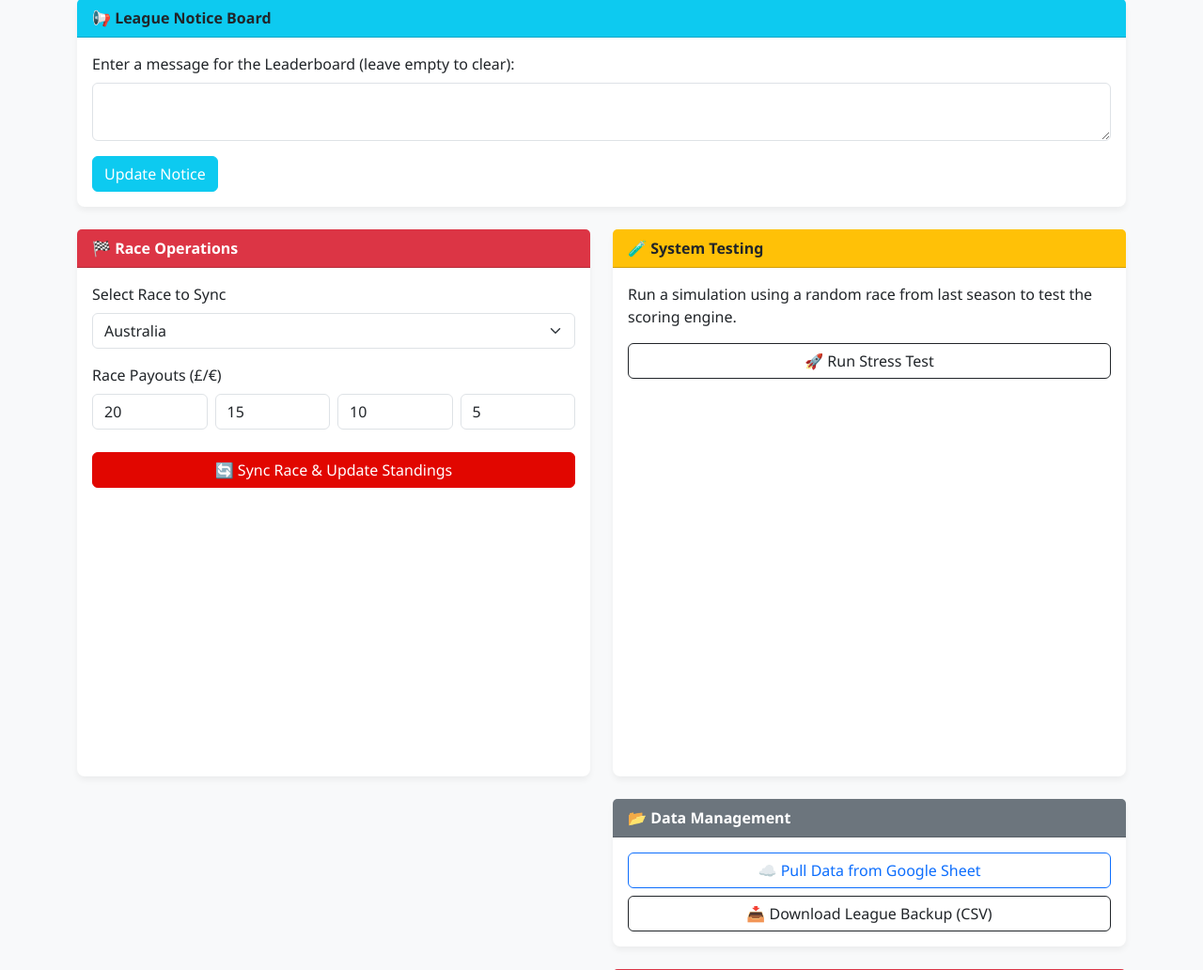
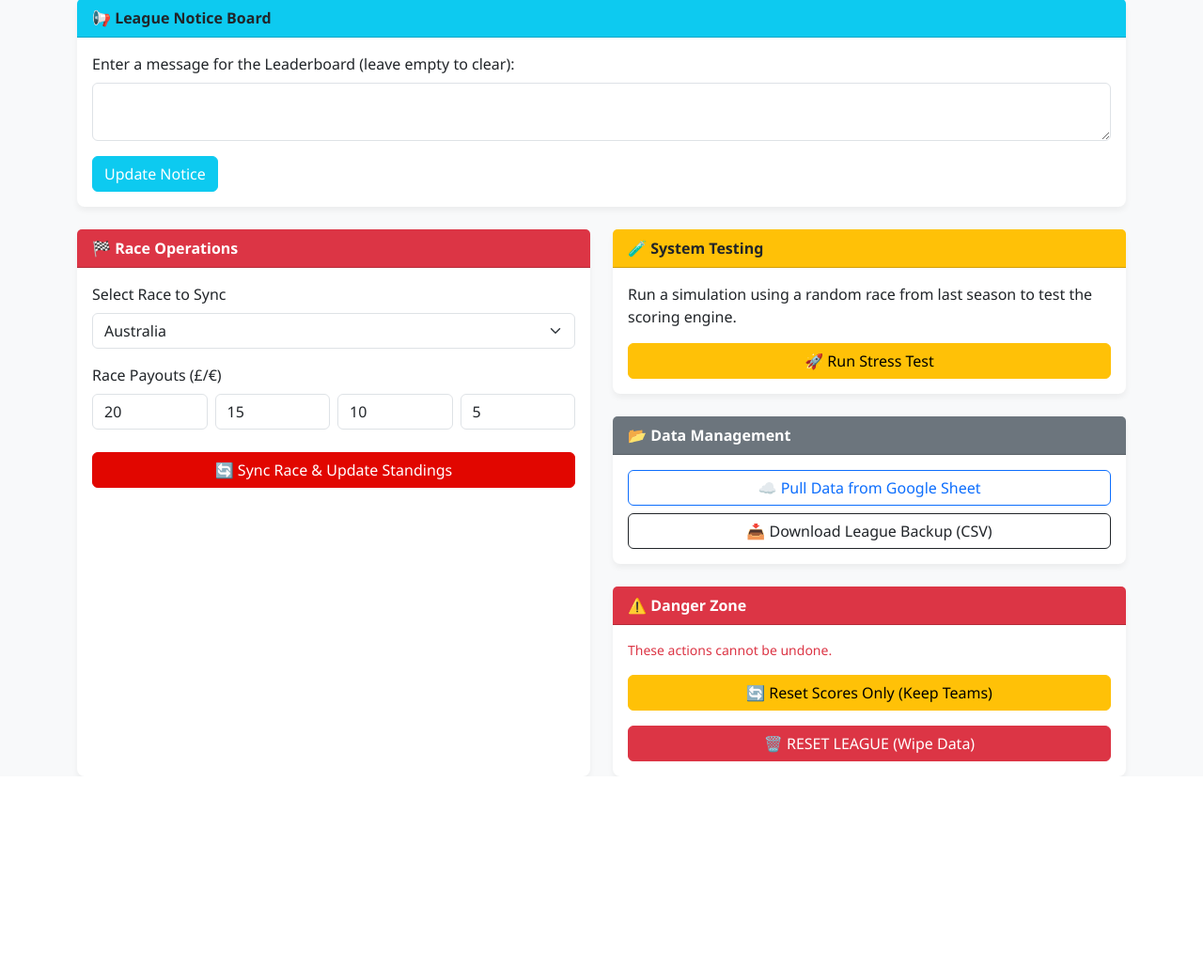
Before and after one commit to clarkey1993/f1-fantasy-2026, a Flask app: page /admin in a window 1280 px wide. Shown: the part 310-1342 px from the top of the page at 94% size. After the commit the page ends 1136 px from the top, so only its background shows below. Run offline with Flask 3, Linux system fonts and the light colour scheme; the visitor is signed in with stand-in values (Sample User, id 1).

Commit message:
change admin

```diff
--- a/templates/admin.html
+++ b/templates/admin.html
@@ -76,13 +76,13 @@
 
     <!-- Testing Section -->
     <div class="col-md-6">
-        <div class="card h-100 border-warning">
+        <div class="card border-warning">
             <div class="card-header bg-warning text-dark fw-bold">🧪 System Testing</div>
             <div class="card-body">
                 <p>Run a simulation using a random race from last season to test the scoring engine.</p>
                 <form action="{{ url_for('admin_sync') }}" method="post">
                     <input type="hidden" name="action" value="test">
-                    <button type="submit" class="btn btn-outline-dark w-100">🚀 Run Stress Test</button>
+                    <button type="submit" class="btn btn-warning w-100">🚀 Run Stress Test</button>
                 </form>
             </div>
         </div>
```
